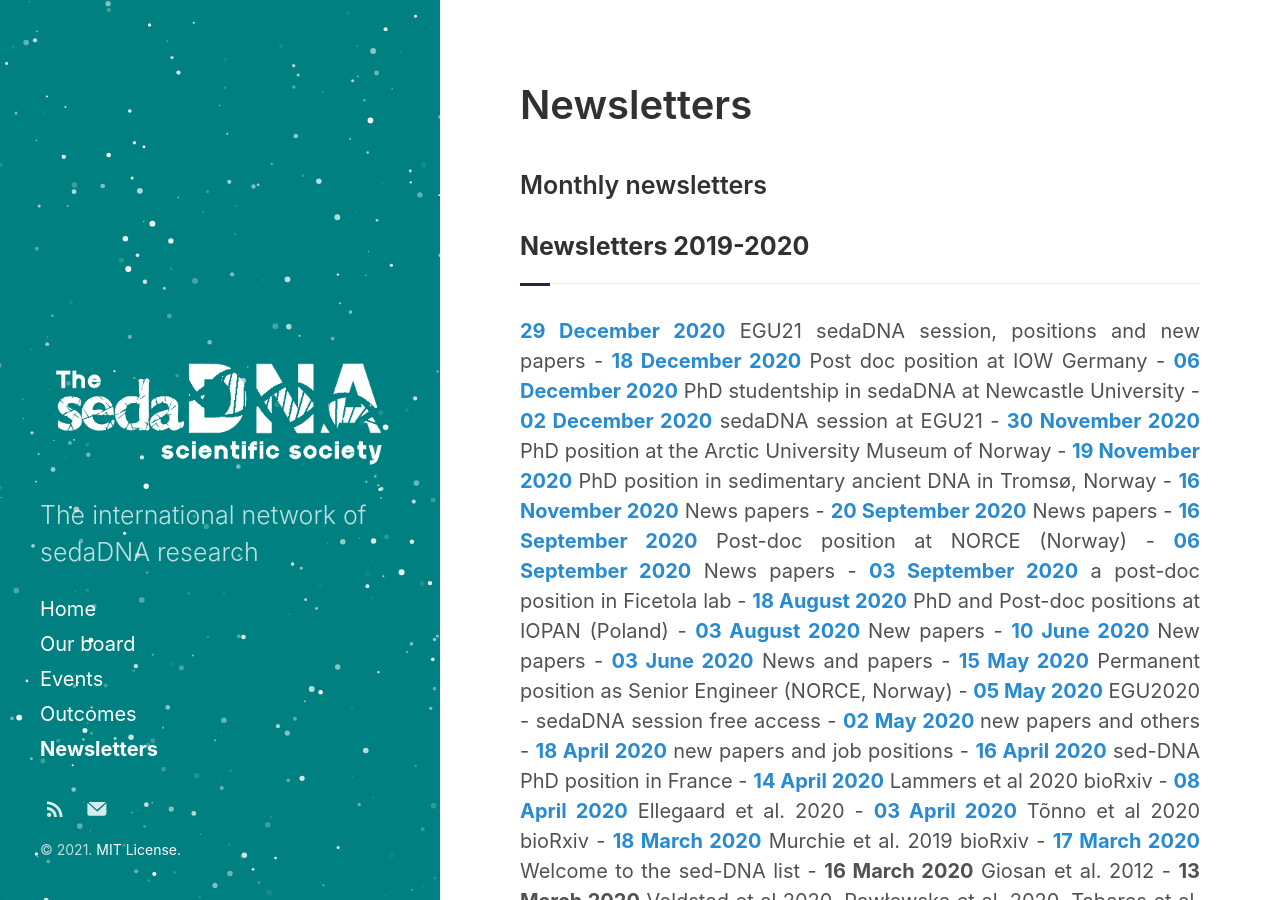
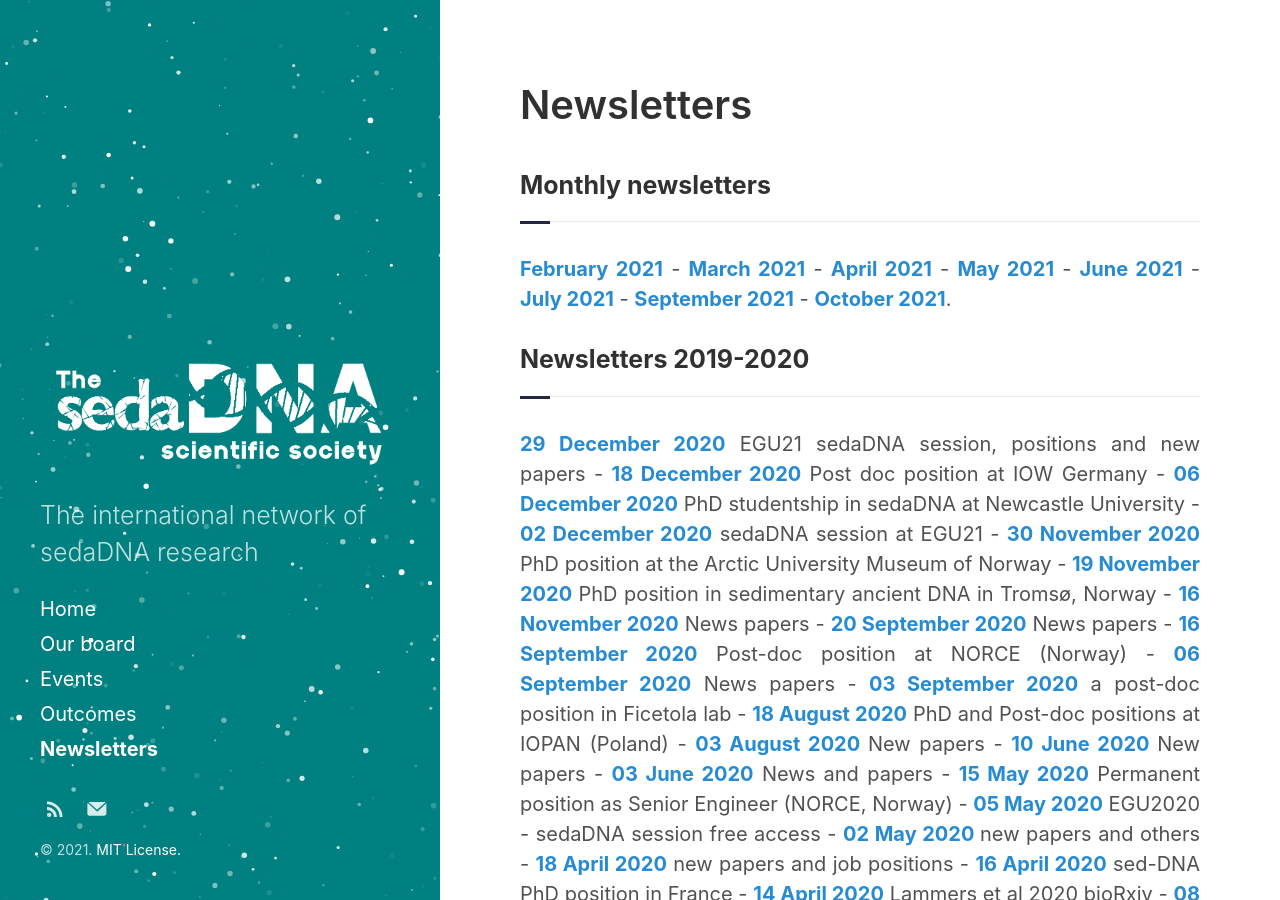
Before and after one commit to sedadna/sedadna.github.io, a Jekyll site: the page built from category/4 -newsletters.md, in a window 1280 px wide and 900 px high. Built offline with Jekyll 4.4.1, drawn with Linux system fonts in a browser that asks for light colours.

Commit message:
Update 4 -newsletters.md

```diff
--- a/category/4 -newsletters.md
+++ b/category/4 -newsletters.md
@@ -4,7 +4,11 @@
 ---
 
 <div class="section">
-<h3 class="Monthly newsletters">Monthly newsletters</h3>
+<h3 class="section-title underline">Monthly newsletters</h3>
+</div>
+
+<div class="intro">
+<p><a href="https://mailchi.mp/4add8545938a/sedadna-society-february-2021-newsletter" target="_blank"><b>February 2021</b></a> - <a href="https://mailchi.mp/0f3827b0858e/sedadna-society-march-2021-newsletter" target="_blank"><b>March 2021</b></a> - <a href="https://mailchi.mp/845fac603b38/sedadna-society-april-2021-newsletter" target="_blank"><b>April 2021</b></a> - <a href="https://mailchi.mp/0f04ef9f22a8/sedadna-society-may-seminar" target="_blank"><b>May 2021</b></a> - <a href="https://mailchi.mp/2eb31c40a2fc/sedadna-society-june-2021-newsletter" target="_blank"><b>June 2021</b></a> - <a href="https://mailchi.mp/b17fd202cdce/sedadna-society-july-2021-newsletter" target="_blank"><b>July 2021</b></a> - <a href="https://mailchi.mp/1ac834a88670/sedadna-society-september-2021-newsletter" target="_blank"><b>September 2021</b></a> - <a href="https://mailchi.mp/7fdaf9114c3a/sedadna-society-october-2021-newsletter" target="_blank"><b>October 2021</b></a>.</p>
 </div>
 
 <div class="section">
```
